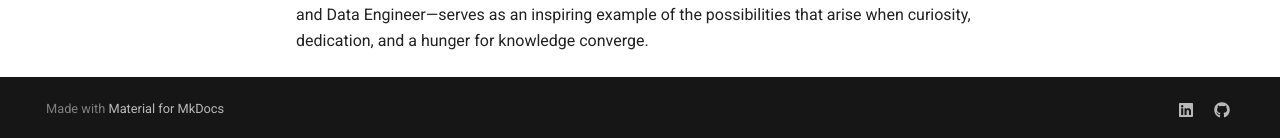
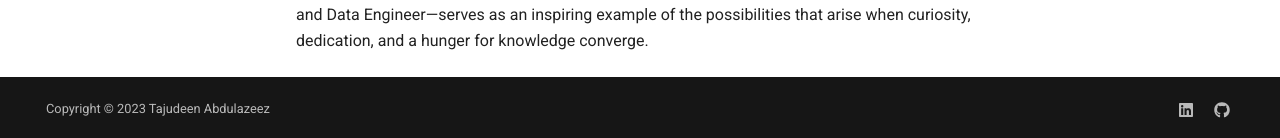
Before and after one commit to tabdulazeez/all-about-data, an MkDocs documentation site: the page built from docs/aboutme.md, in a window 1280 px wide and 1352 px high. Shown: the part 1211-1349 px from the top of the window. Built offline with MkDocs 1.6.1 and Material for MkDocs 9.7.7, drawn with Linux system fonts in a browser that asks for light colours; comment, search, counter and statistics services are not loaded.

Commit message:
remove generator in footer

```diff
--- a/mkdocs.yml
+++ b/mkdocs.yml
@@ -66,6 +66,7 @@ markdown_extensions:
 
 
 extra:
+  generator: false
   social:
     - icon: fontawesome/brands/linkedin
       link: https://www.linkedin.com/in/tajudeenolarewajuabdulazeez/
@@ -76,6 +77,10 @@ extra:
       name: github
 
 
+copyright: Copyright &copy; 2023  Tajudeen Abdulazeez
+
+
+
 nav:
   - Home: index.md
   - Blog:
```
